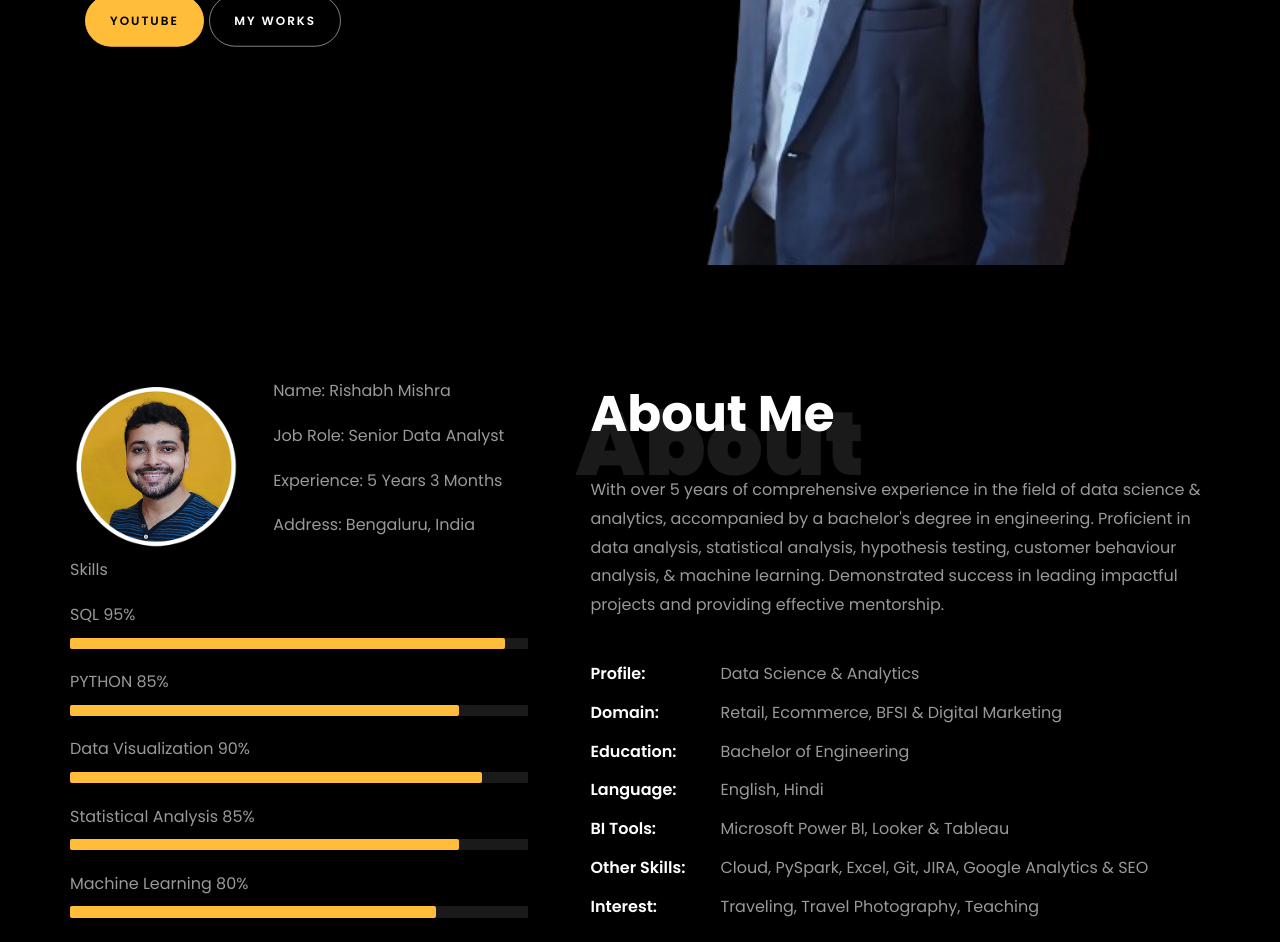
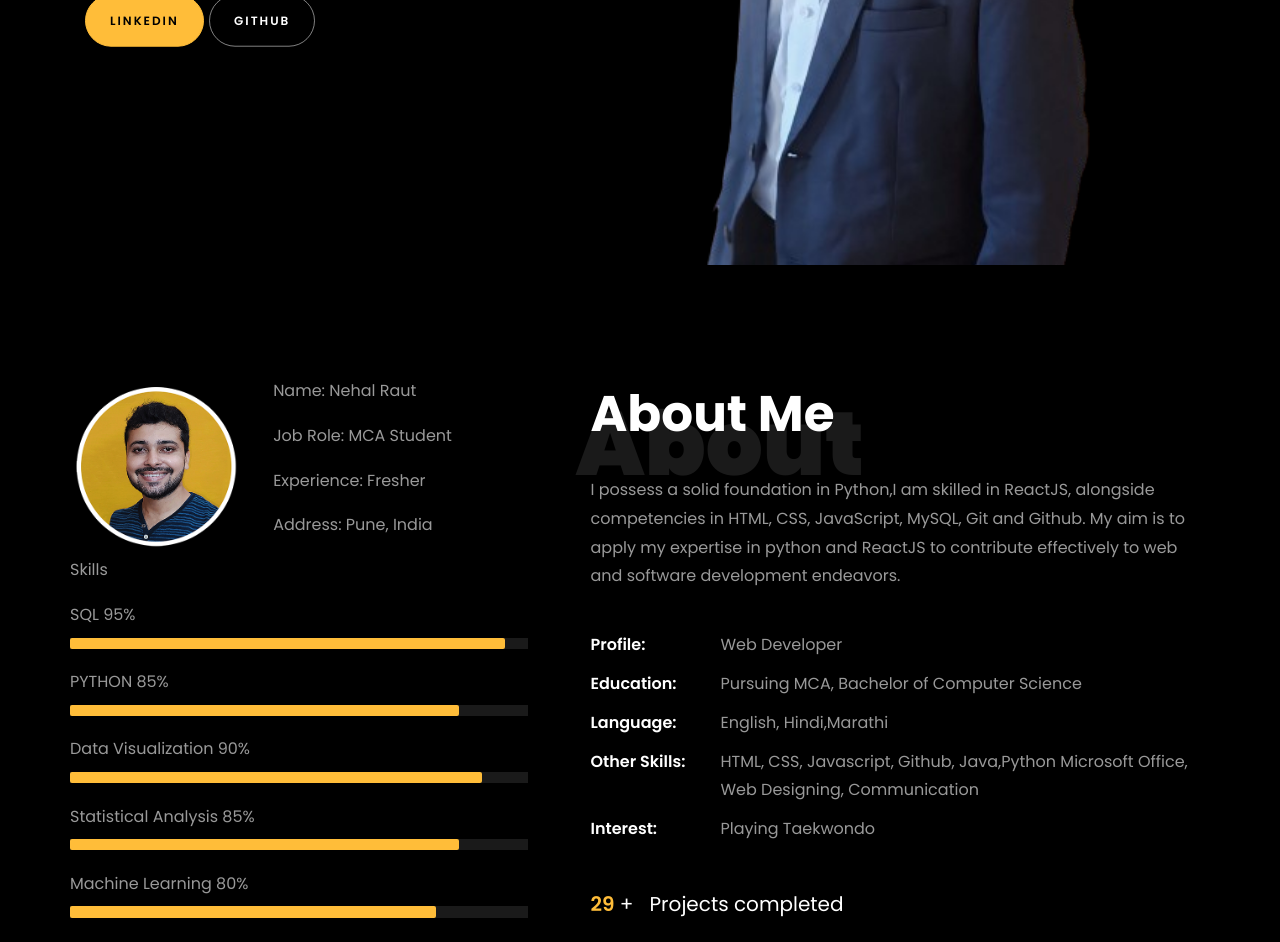
Before and after one commit to nehalraut13/Portfolio-Website, a plain HTML site: page index.html in a window 1280 px wide. Shown: the part 485-1427 px from the top of the page. Drawn offline with Linux system fonts and the light colour scheme; files whose address does not match are found by name.

Commit message:
minor changes

```diff
--- a/index.html
+++ b/index.html
@@ -159,8 +159,9 @@
 
 						// Create an array of typing text
 						const typingTexts = [
-						' MCA Student  ',
-						'Software Developer  ',
+
+						'Software Developer    ',
+						'Web Developer',
 						];
 
 						// Create a function to display the typing animation for a given text
@@ -186,11 +187,11 @@
 
 						<br>
 						<br>
-			            <h2>A Senior Data Analyst</h2>
+			            <h2>MCA Student</h2>
 						<!-- <h2 class="d-flex" style="margin-bottom: 0">With over 5 years of experience</h2> -->
 						<!-- <br> -->
-			            <p><a href="https://www.youtube.com/@RishabhMishraOfficial" class="btn btn-primary py-3 px-4">YouTube</a>
-							<a href="https://github.com/rishabhnmishra" class="btn btn-white btn-outline-white py-3 px-4">My works</a></p>
+			            <p><a href="https://www.linkedin.com/in/nehal-raut13" class="btn btn-primary py-3 px-4">LINKEDIN</a>
+							<a href="https://github.com/nehalraut13" class="btn btn-white btn-outline-white py-3 px-4">GitHub</a></p>
 		            </div>
 		          </div>
 	        	</div>
@@ -218,10 +219,10 @@
 									<!-- Details next to profile image -->
 									<div class="col-sm-6 col-md-7">
 									  <div class="about-info">
-										<p><span class="title-s">Name: </span> <span>Rishabh Mishra</span></p>
-										<p><span class="title-s">Job Role: </span> <span>Senior Data Analyst</span></p>
-										<p><span class="title-s">Experience: </span> <span>5 Years 3 Months</span></p>
-										<p><span class="title-s">Address: </span> <span>Bengaluru, India</span></p>
+										<p><span class="title-s">Name: </span> <span>Nehal Raut</span></p>
+										<p><span class="title-s">Job Role: </span> <span>MCA Student</span></p>
+										<p><span class="title-s">Experience: </span> <span>Fresher</span></p>
+										<p><span class="title-s">Address: </span> <span>Pune, India</span></p>
 									  </div>
 									</div>
 								  </div>
@@ -269,17 +270,17 @@
 								<h1 class="big">About</h1>
 								<h2 class="mb-4">About Me</h2>
 
-								<p>With over 5 years of comprehensive experience in the field of data science & analytics, accompanied by a bachelor's degree in engineering.
-									Proficient in data analysis, statistical analysis, hypothesis testing, customer behaviour analysis, &amp; machine learning.
-									Demonstrated success in leading impactful projects and providing effective mentorship.</p>
+								<p>I possess a solid foundation in Python,I am skilled in ReactJS, alongside competencies in HTML, CSS,
+									JavaScript, MySQL, Git and Github. My aim is to apply my expertise in python and ReactJS to
+									contribute effectively to web and software development endeavors.</p>
 								<ul class="about-info mt-4 px-md-0 px-2">
-									<li class="d-flex"><span>Profile:</span> <span>Data Science &amp; Analytics</span></li>
-									<li class="d-flex"><span>Domain:</span> <span>Retail, Ecommerce, BFSI &amp; Digital Marketing</span></li>
-									<li class="d-flex"><span>Education:</span> <span>Bachelor of Engineering</span></li>
-									<li class="d-flex"><span>Language:</span> <span>English, Hindi</span></li>
-									<li class="d-flex"><span>BI Tools:</span> <span>Microsoft Power BI, Looker &amp; Tableau</span></li>
-									<li class="d-flex"><span>Other Skills:</span> <span>Cloud, PySpark, Excel, Git, JIRA, Google Analytics &amp; SEO</span></li>
-									<li class="d-flex"><span>Interest:</span> <span>Traveling, Travel Photography, Teaching</span></li>
+									<li class="d-flex"><span>Profile:</span> <span>Web Developer</span></li>
+									<!-- <li class="d-flex"><span>Domain:</span> <span>Retail, Ecommerce, BFSI &amp; Digital Marketing</span></li> -->
+									<li class="d-flex"><span>Education:</span> <span>Pursuing MCA,  Bachelor of Computer Science</span></li>
+									<li class="d-flex"><span>Language:</span> <span>English, Hindi,Marathi</span></li>
+									<!-- <li class="d-flex"><span>BI Tools:</span> <span>Microsoft Power BI, Looker &amp; Tableau</span></li> -->
+									<li class="d-flex"><span>Other Skills:</span> <span> HTML, CSS, Javascript, Github, Java,Python Microsoft Office, Web Designing, Communication</span></li>
+									<li class="d-flex"><span>Interest:</span> <span>Playing Taekwondo</span></li>
 
 								</ul>
 							</div>
@@ -538,7 +539,7 @@
           			<span class="icon-map-signs"></span>
           		</div>
           		<h3 class="mb-4">Address</h3>
-	            <p>Bengaluru, India</p>
+	            <p>Pune, India</p>
 	          </div>
           </div>
           <div class="col-md-6 col-lg-3 d-flex ftco-animate">
@@ -547,7 +548,7 @@
           			<span class="icon-phone2"></span>
           		</div>
           		<h3 class="mb-4">Contact Number</h3>
-	            <p><a href="tel://0101010101">+ 0 101 0101 101</a></p>
+	            <p><a href="tel://9130196323">+91 9130196323</a></p>
 	          </div>
           </div>
           <div class="col-md-6 col-lg-3 d-flex ftco-animate">
@@ -556,7 +557,7 @@
           			<span class="icon-paper-plane"></span>
           		</div>
           		<h3 class="mb-4">Email Address</h3>
-	            <p><a href="mailto:info@yoursite.com">conctact@domainname.com</a></p>
+	            <p><a href="nehalraut13@gmail.com">nehalraut13@gmail.com</a></p>
 	          </div>
           </div>
           <div class="col-md-6 col-lg-3 d-flex ftco-animate">
@@ -572,15 +573,15 @@
 		  <div class="container">
 			<br>
 			<br>
-			<div class="row justify-content-center">
+			<!-- <div class="row justify-content-center">
 				<div class="col-md-7 ftco-animate text-center">
 					<h2>Have a<span> Question?  </span> <a href="https://forms.gle/uLaTShUKXraAvHJ77" class="btn btn-primary py-3 px-5">Click Here</a> </h2>
-				</div>
+				</div> -->
 			</div>
 				<br>
 					<ul class="ftco-footer-social list-unstyled d-flex justify-content-center align-items-center mb-0">
 					  <li class="ftco-animate normal-txt">Find me on  </li>
-					  <li class="ftco-animate"><a href="https://www.youtube.com/@RishabhMishraOfficial"><span class="icon-youtube"></span></a></li>
+					  <!-- <li class="ftco-animate"><a href="https://www.youtube.com/@RishabhMishraOfficial"><span class="icon-youtube"></span></a></li> -->
 					  <li class="ftco-animate"><a href="https://www.linkedin.com/in/rishabhnmishra/"><span class="icon-linkedin"></span></a></li>
 					  <li class="ftco-animate"><a href="https://twitter.com/rishabhnmishra"><span class="icon-twitter"></span></a></li>
 					  <li class="ftco-animate"><a href="https://twitter.com/rishabhnmishra"><span class="icon-facebook"></span></a></li>
```
